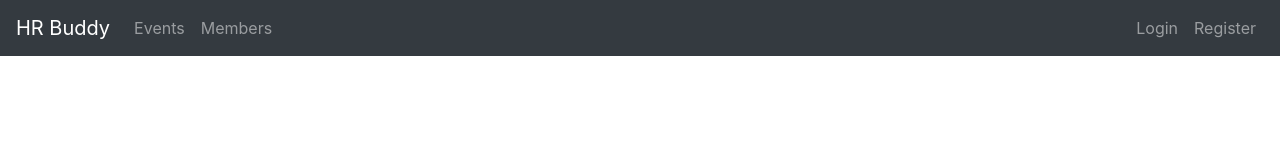
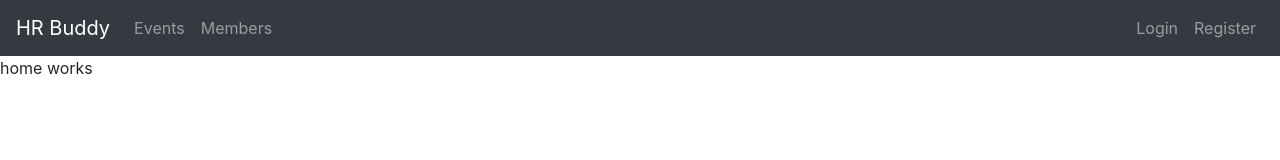
Before and after one commit to kunalganglani/angularComp, an Angular app: page /home in a window 1280 px wide. Shown: the top 160 px of the page. Built offline with nearby package versions, Linux system fonts and the light colour scheme.

Commit message:
default router set to home

```diff
--- a/src/app/app.module.ts
+++ b/src/app/app.module.ts
@@ -11,7 +11,7 @@
 import { UserService } from './user.service';
 
 const routes: Routes = [
-  { path: '', pathMatch: 'full', redirectTo: '/dashboard'},
+  { path: '', pathMatch: 'full', redirectTo: '/home'},
   { path: 'home', loadChildren: './home/home.module#HomeModule'},
   {path: 'dashboard', loadChildren: './dashboard/dashboard.module#DashboardModule'},
   {path: 'login', loadChildren: './login/login.module#LoginModule'},
--- a/src/app/header-bar/header-bar.component.html
+++ b/src/app/header-bar/header-bar.component.html
@@ -1,6 +1,6 @@
 <header>
     <nav class="navbar navbar-expand-lg navbar-dark bg-dark">
-        <a class="navbar-brand" href="#">HR Buddy</a>
+        <a class="navbar-brand" routerLink="/home">HR Buddy</a>
         <button class="navbar-toggler" type="button" data-toggle="collapse" data-target="#navbarSupportedContent" aria-controls="navbarSupportedContent"
             aria-expanded="false" aria-label="Toggle navigation">
             <span class="navbar-toggler-icon"></span>
--- a/src/app/home/home.component.html
+++ b/src/app/home/home.component.html
@@ -158,3 +158,7 @@
     <app-footer-bar></app-footer-bar>
 
 </div> -->
+
+<p>
+    home works
+</p>
```
